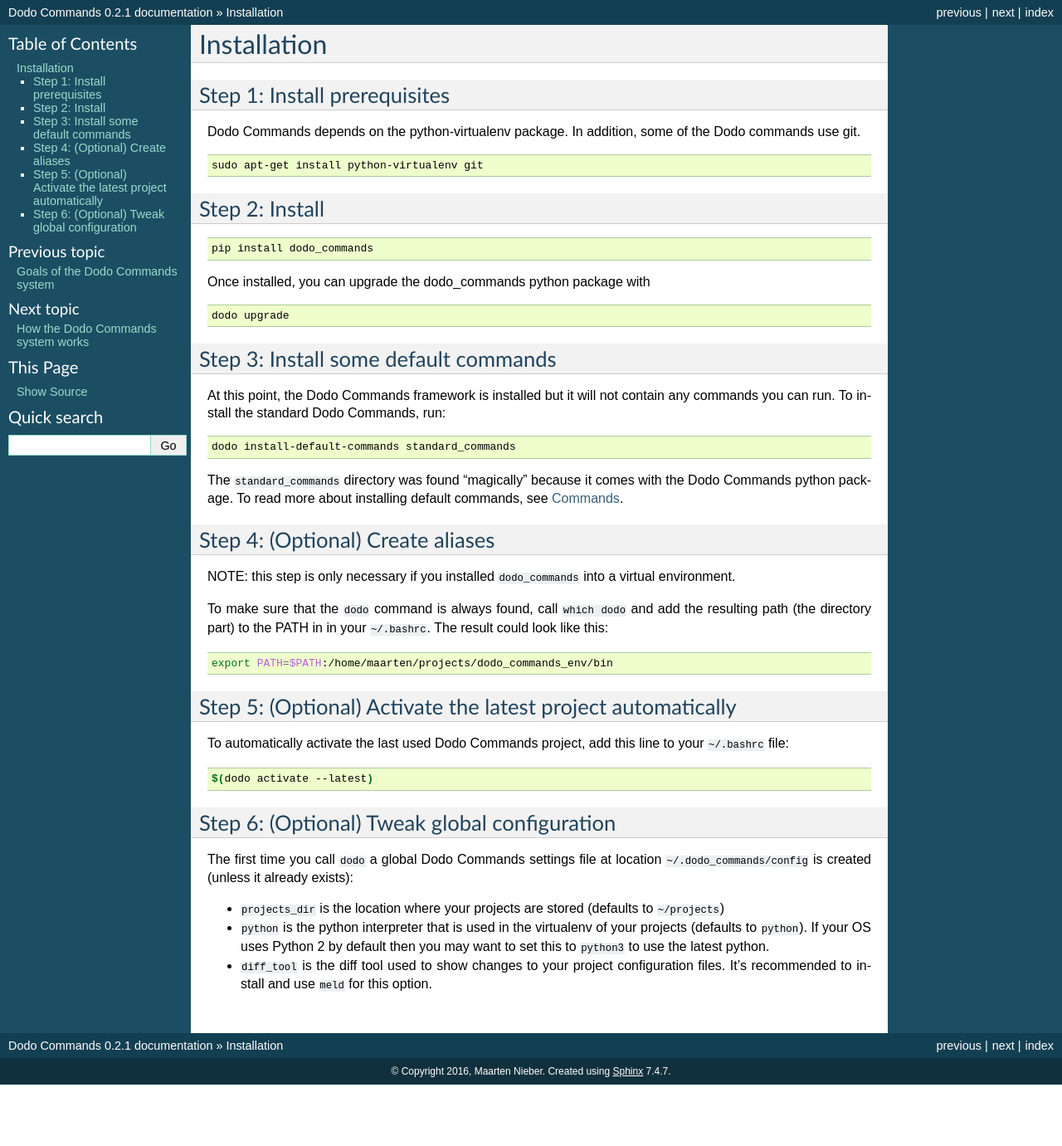
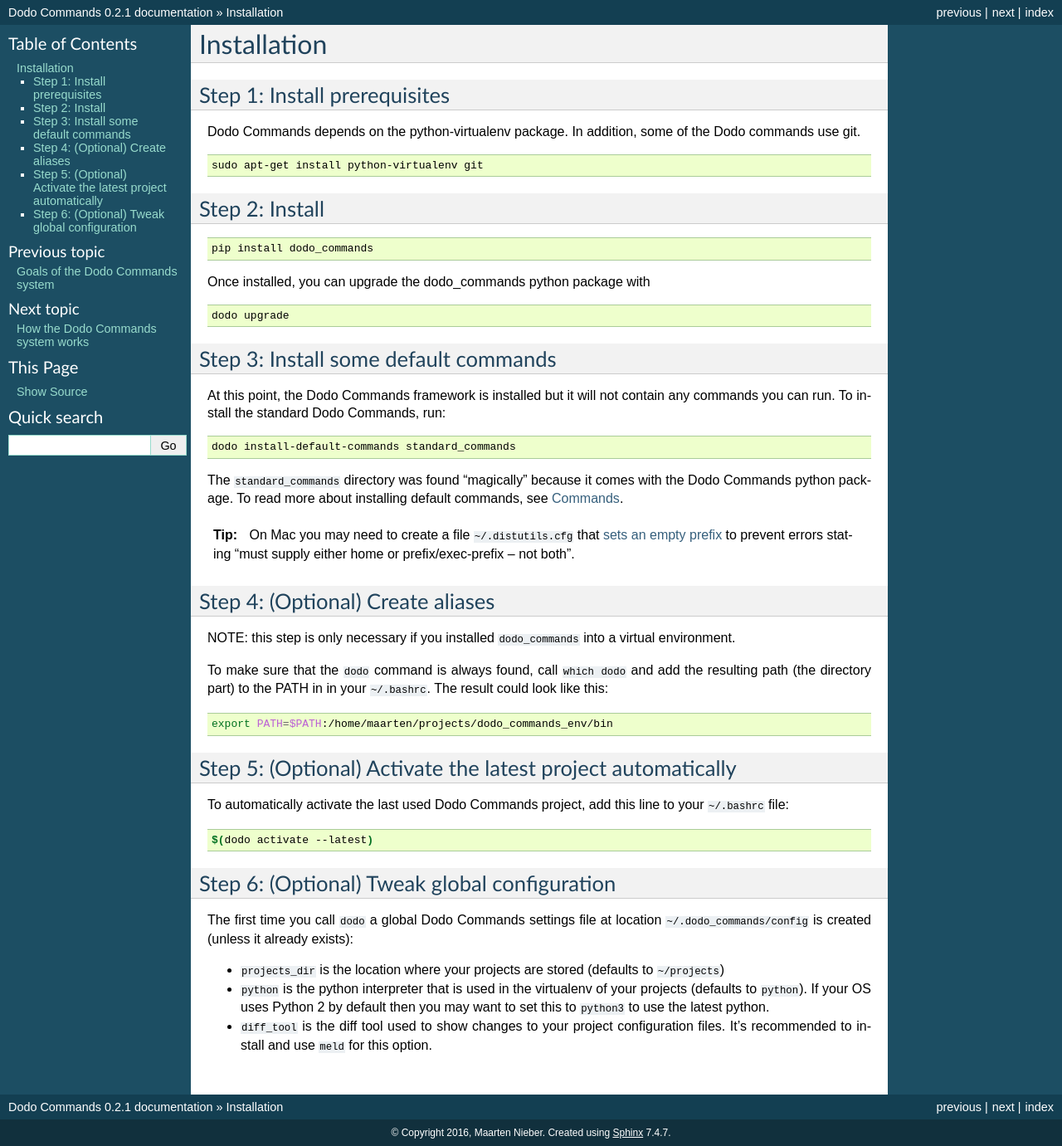
Before and after one commit to mnieber/dodo-commands, a Sphinx documentation site: the page built from doc/installation.rst, in a window 1280 px wide. Shown: the whole page at 83% size. Built offline with Sphinx 7.4.7, drawn with Linux system fonts in a browser that asks for light colours; before the commit the page ends 1307 px from its top, so only the background shows below that.

Commit message:
Add tip to prevent "supply either home or prefix" error on Mac

```diff
--- a/doc/installation.rst
+++ b/doc/installation.rst
@@ -42,6 +42,10 @@
 because it comes with the Dodo Commands python package.
 To read more about installing default commands, see :ref:`commands`.
 
+.. tip::
+
+   On Mac you may need to create a file ``~/.distutils.cfg`` that `sets an empty prefix <http://stackoverflow.com/a/24357384/301034>`_ to prevent errors stating "must supply either home or prefix/exec-prefix -- not both".
+
 
 Step 4: (Optional) Create aliases
 =================================
```
Also changed, not shown: README.md (+1 -1 lines).
